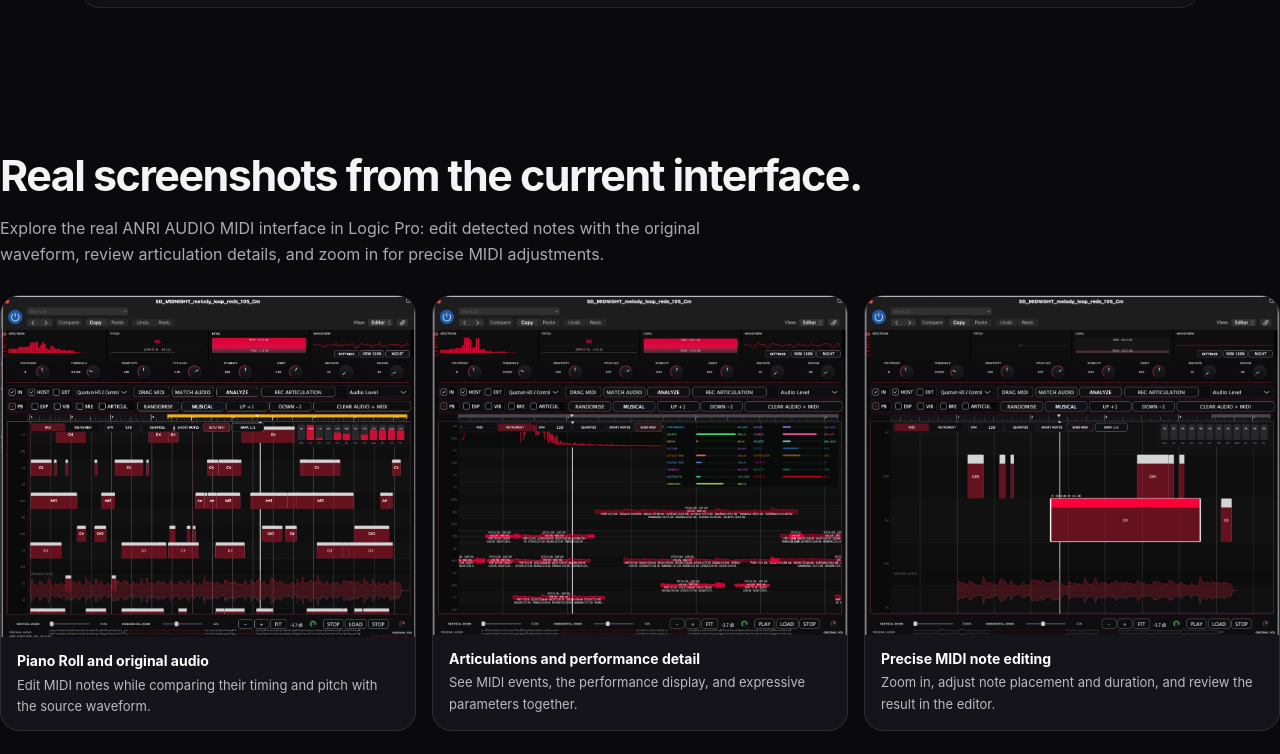
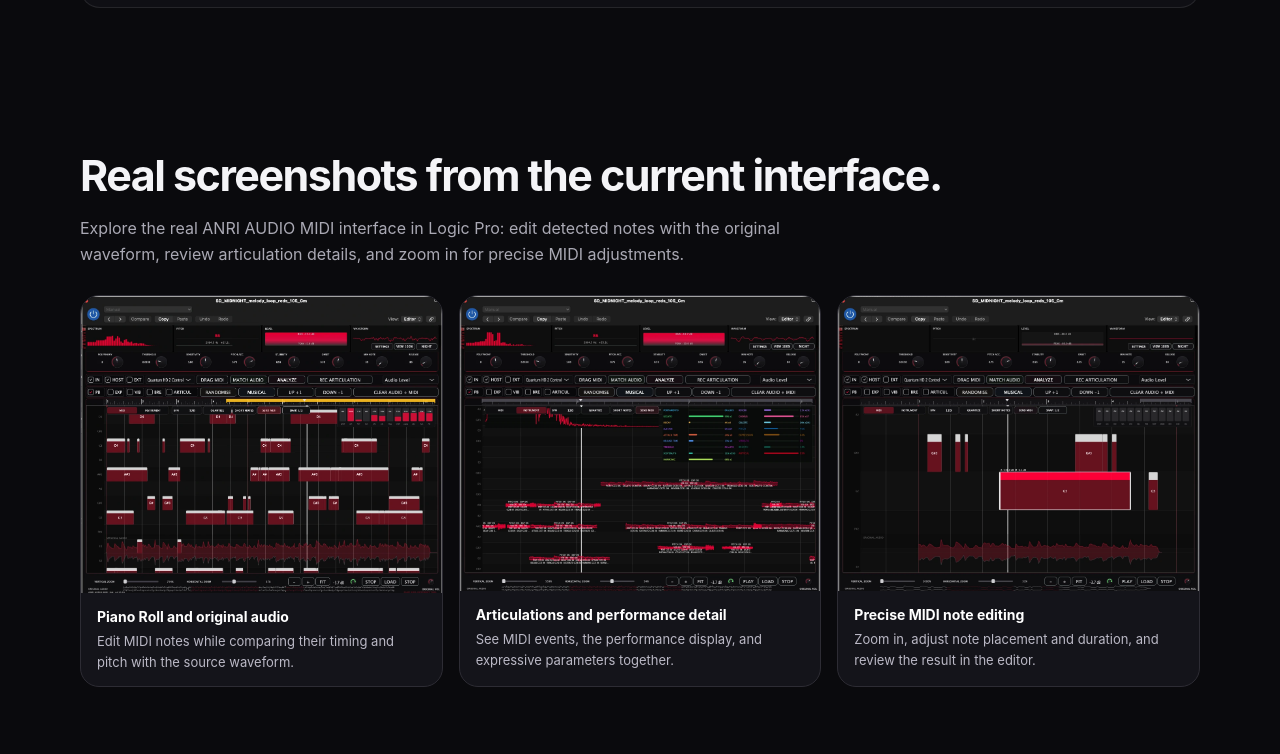
Before and after one commit to anribitzzz10-cell/AnriAudioWebsite, a plain HTML site: page index.html in a window 1280 px wide. Shown: the part 3006-3760 px from the top of the page. Drawn offline with Linux system fonts and the light colour scheme.

Commit message:
Repair English screenshot section opening tag and HTML nesting

```diff
--- a/index.html
+++ b/index.html
@@ -191,7 +191,7 @@
 </div>
 </section>
 
-<section class="section" id="screenshots"<div class="wrap">
+<section class="section" id="screenshots"><div class="wrap">
 <h2 class="anri-title-text">Real screenshots from the current interface.</h2>
 <p class="intro">Explore the real ANRI AUDIO MIDI interface in Logic Pro: edit detected notes with the original waveform, review articulation details, and zoom in for precise MIDI adjustments.</p>
 <div class="shots">
```
